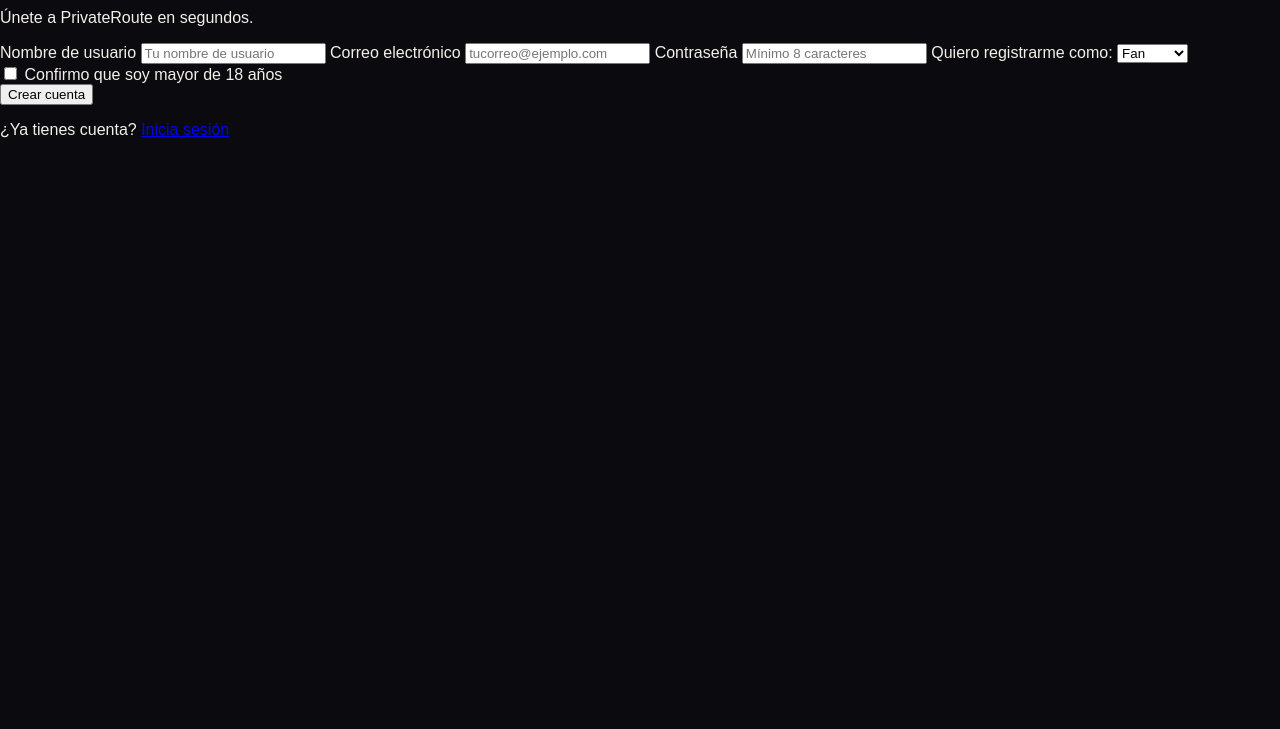
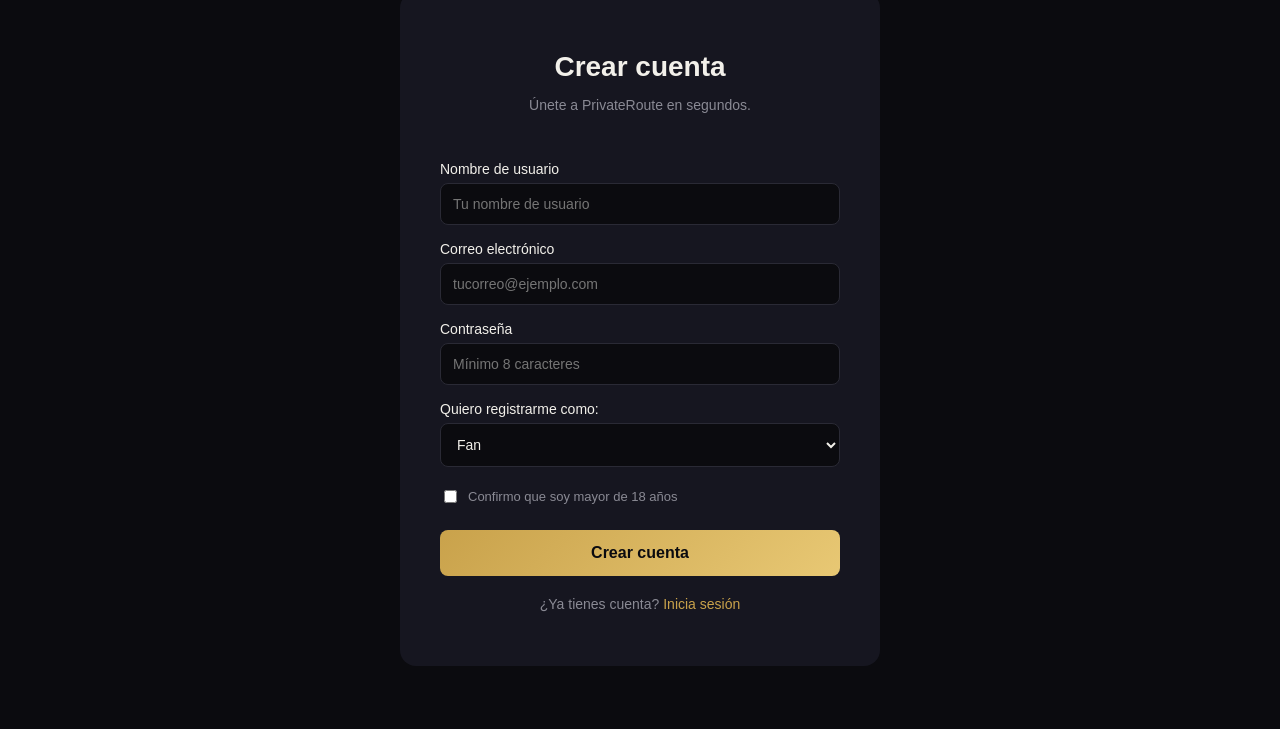
Before and after one commit to ivansovvivas1997-sudo/privateroute-landing, a plain HTML site: page registro.html in a window 1280 px wide. Shown: the part 140-869 px from the top of the page. Before the commit the page ends 800 px from the top, so only its background shows below. Drawn offline with Linux system fonts and the light colour scheme.

Commit message:
Refactor CSS styles for improved layout and design

```diff
--- a/style.css
+++ b/style.css
@@ -304,4 +304,97 @@
     .creadores, .como-funciona, .precios {
         padding: 60px 20px;
     }
+}.contenedor-registro {
+    display: flex;
+    justify-content: center;
+    align-items: center;
+    min-height: 90vh;
+    padding: 40px 20px;
 }
+
+.tarjeta-registro {
+    background-color: #161620;
+    border-radius: 16px;
+    padding: 40px;
+    width: 100%;
+    max-width: 400px;
+}
+
+.tarjeta-registro h1 {
+    color: #F2F0EA;
+    font-size: 28px;
+    margin-bottom: 8px;
+    text-align: center;
+}
+
+.subtitulo-registro {
+    color: #8A8A94;
+    text-align: center;
+    margin-bottom: 32px;
+    font-size: 14px;
+}
+
+.tarjeta-registro form {
+    display: flex;
+    flex-direction: column;
+}
+
+.tarjeta-registro label {
+    color: #F2F0EA;
+    font-size: 14px;
+    margin-bottom: 6px;
+    margin-top: 16px;
+}
+
+.tarjeta-registro input,
+.tarjeta-registro select {
+    background-color: #0B0B0F;
+    border: 1px solid #2A2A35;
+    border-radius: 8px;
+    padding: 12px;
+    color: #F2F0EA;
+    font-size: 14px;
+}
+
+.tarjeta-registro input:focus,
+.tarjeta-registro select:focus {
+    outline: none;
+    border-color: #C9A24B;
+}
+
+.checkbox-edad {
+    display: flex;
+    align-items: center;
+    gap: 8px;
+    margin-top: 20px;
+}
+
+.checkbox-edad label {
+    margin: 0;
+    font-size: 13px;
+    color: #8A8A94;
+}
+
+.btn-crear-cuenta {
+    background: linear-gradient(135deg, #C9A24B, #E8C874);
+    color: #0B0B0F;
+    border: none;
+    padding: 14px;
+    border-radius: 8px;
+    font-size: 16px;
+    font-weight: bold;
+    cursor: pointer;
+    margin-top: 24px;
+}
+
+.link-login {
+    text-align: center;
+    color: #8A8A94;
+    font-size: 14px;
+    margin-top: 20px;
+}
+
+.link-login a {
+    color: #C9A24B;
+    text-decoration: none;
+}
```
